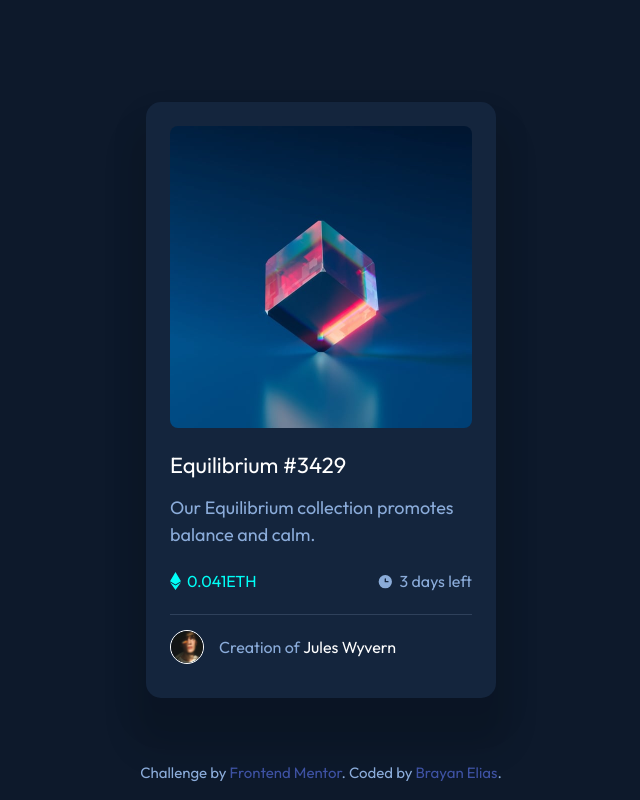
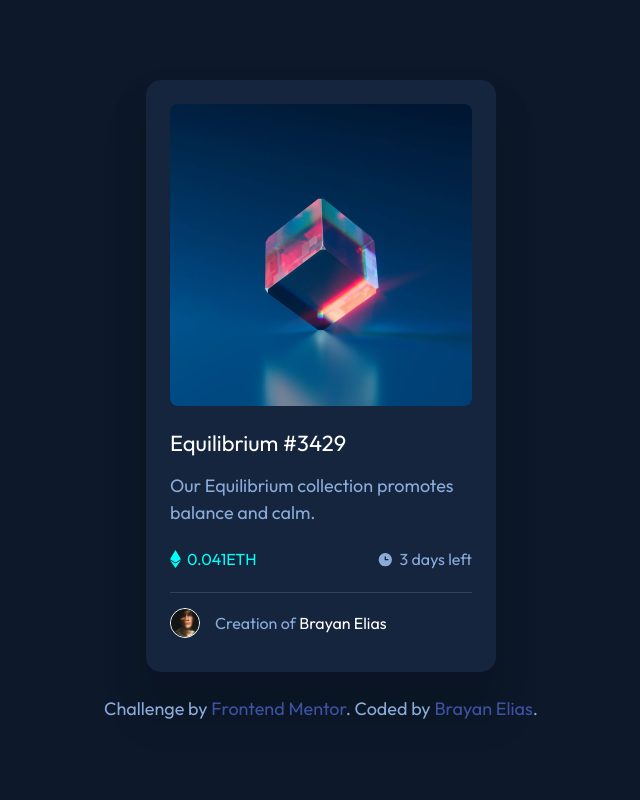
Before and after one commit to BrayanElias/CardNFT-FrontedMentor, a plain HTML site: page index.html in a window 1280 px wide. Shown: the whole page, without its empty margins (319-959 px from the left). Drawn offline with Linux system fonts and the light colour scheme.

Commit message:
Subiendo cambio de footer

```diff
--- a/css/style.css
+++ b/css/style.css
@@ -24,6 +24,7 @@ body{
     display: flex;
     justify-content: center;
     align-items: center;
+    flex-direction: column;
 }
 a{
  text-decoration: none;
@@ -109,7 +110,7 @@ a{
     margin-bottom: 10px;
 }
 .card__footer-avatar{
-    width: 34px;
+    width: 30px;
     border: 1px solid white;
     border-radius: 50%;
     margin-right: 15px;
@@ -126,13 +127,14 @@ a{
    color: var(--Aqua);
 }
 .attribution {
-    font-size: 15px;
+    font-size: 18px;
     text-align: center;
-    position: absolute;
-    bottom: 0;
-    margin-bottom: 18px;
+    margin-top: 25px;
     color: var(--blue-yonder);
   }
   .attribution a {
     color: hsl(228, 45%, 44%);
   }
+  .attribution a:hover {
+    color: var(--Aqua);
+  }
--- a/index.html
+++ b/index.html
@@ -52,15 +52,14 @@
       <div class="card__footer">
         <img class="card__footer-avatar" src="images/image-avatar.png" alt="" />
         <p class="card__author-name">
-          Creation of <a href="#">Jules Wyvern</a>
+          Creation of <a href="#">Brayan Elias</a>
         </p>
       </div>
     </main>
     <div class="attribution">
       Challenge by
-      <a href="https://www.frontendmentor.io?ref=challenge" target="_blank"
-        >Frontend Mentor</a
-      >. Coded by <a href="#">Brayan Elias</a>.
+      <a href="#">Frontend Mentor</a>. Coded by
+      <a href="https://github.com/BrayanElias" target="_blank">Brayan Elias</a>.
     </div>
   </body>
 </html>
```
